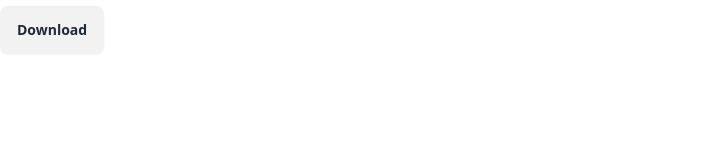
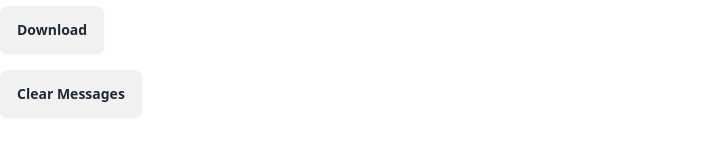
Before and after one commit to SendKazetoOlympics/camerasystem_control_station, a SvelteKit app: page / in a window 1280 px wide. Shown: the part 146-302 px from the top of the page, without its empty margins (0-718 px from the left). Built offline with nearby package versions, Linux system fonts and the light colour scheme.

Commit message:
Update +page.svelte

```diff
--- a/src/routes/+page.svelte
+++ b/src/routes/+page.svelte
@@ -7,6 +7,10 @@
 	const status = $derived.by(() => connections.map((connection) => connection.status));
 
 	let messages: string[] = $state([]);
+
+	function clearMessages() {
+		messages = [];
+	}
 
 	function addMessage(msg: string) {
 		messages = [...messages, msg];
@@ -145,6 +149,7 @@
 
 <!-- Status messages area -->
 <div style="margin: 1em 0;">
+	<button class="btn" onclick={clearMessages} style="margin-bottom: 0.5em;">Clear Messages</button>
 	{#each messages as msg}
 		<div>{msg}</div>
 	{/each}
```
